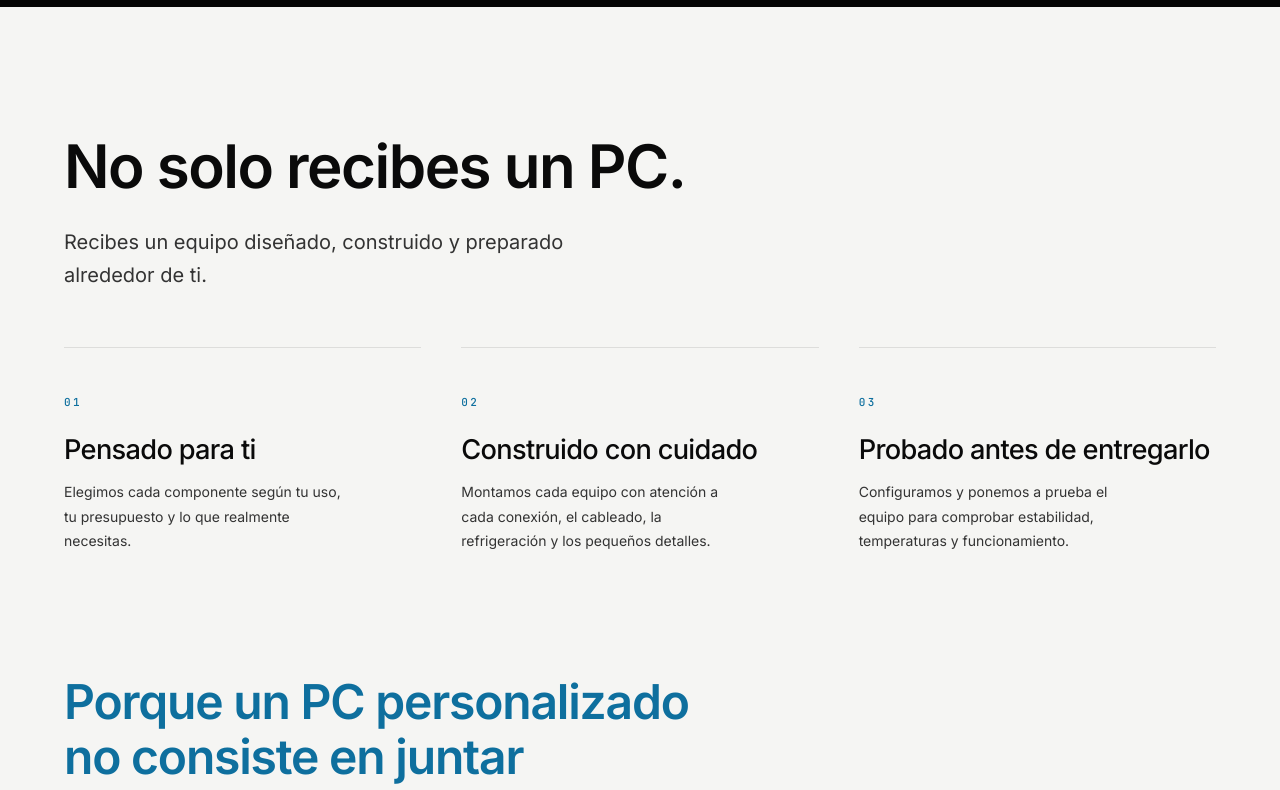
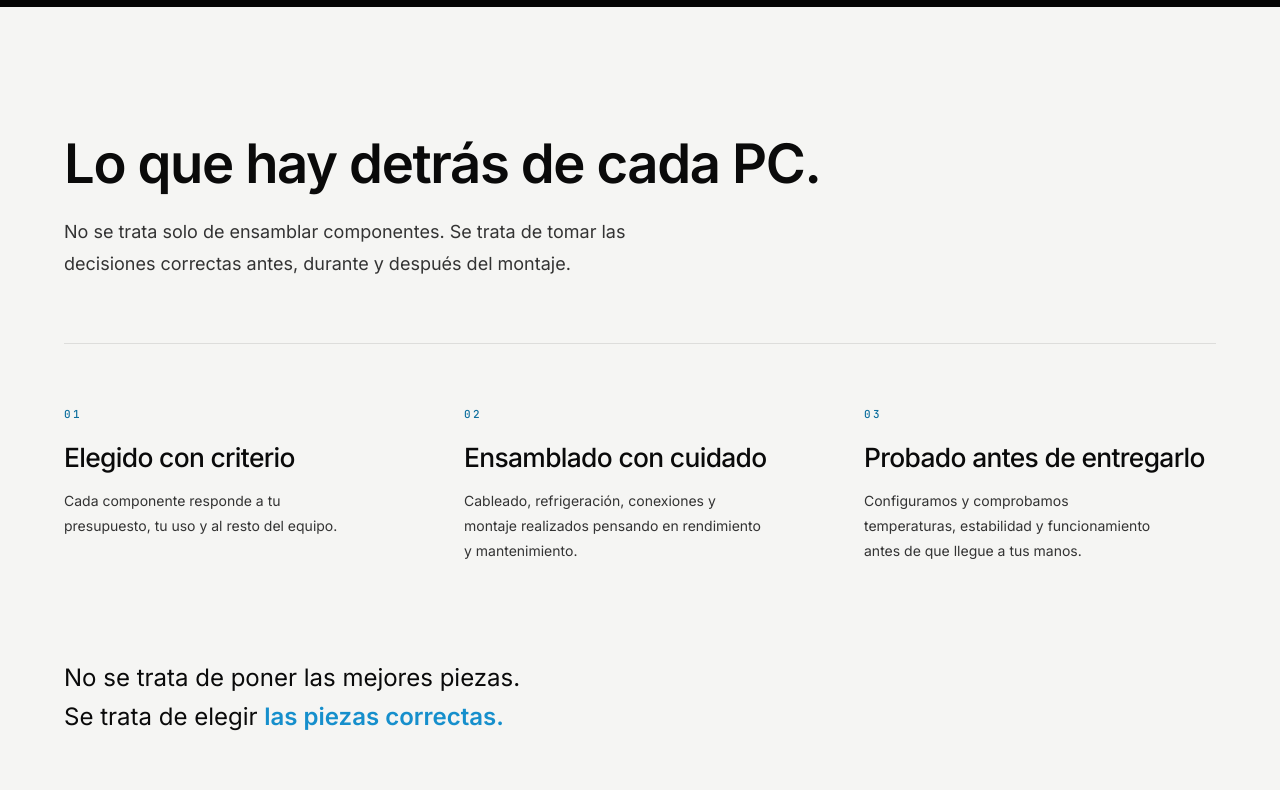
Before and after one commit to Nearcinho/pc-lab, a Next.js app: page /nosotros in a window 1280 px wide. Shown: the part 800-1590 px from the top of the page. Built offline with nearby package versions, Linux system fonts and the light colour scheme.

Commit message:
Nosotros: bloque 02 redisenado - criterio, cuidado, validacion

```diff
--- a/src/app/nosotros/page.tsx
+++ b/src/app/nosotros/page.tsx
@@ -15,18 +15,18 @@ const portraitAlt = "Nicolás Sánchez Negrete, fundador de PC LAB";
 const principles = [
   {
     n: "01",
-    title: "Pensado para ti",
-    text: "Elegimos cada componente según tu uso, tu presupuesto y lo que realmente necesitas.",
+    title: "Elegido con criterio",
+    text: "Cada componente responde a tu presupuesto, tu uso y al resto del equipo.",
   },
   {
     n: "02",
-    title: "Construido con cuidado",
-    text: "Montamos cada equipo con atención a cada conexión, el cableado, la refrigeración y los pequeños detalles.",
+    title: "Ensamblado con cuidado",
+    text: "Cableado, refrigeración, conexiones y montaje realizados pensando en rendimiento y mantenimiento.",
   },
   {
     n: "03",
     title: "Probado antes de entregarlo",
-    text: "Configuramos y ponemos a prueba el equipo para comprobar estabilidad, temperaturas y funcionamiento.",
+    text: "Configuramos y comprobamos temperaturas, estabilidad y funcionamiento antes de que llegue a tus manos.",
   },
 ];
 
@@ -96,35 +96,38 @@ export default function NosotrosPage() {
       </section>
 
       {/* 02 — LO QUE RECIBE EL CLIENTE */}
-      <section className="light-section bg-background py-28 sm:py-32" aria-label="Lo que recibe el cliente">
+      <section className="light-section bg-background py-28 sm:py-32" aria-label="Lo que hay detrás de cada PC">
         <div className="container-x">
+          <div className="max-w-3xl">
             <Reveal>
-            <h2 className="max-w-3xl font-display text-4xl font-semibold leading-[1.05] tracking-tight text-balance sm:text-6xl">
-              No solo recibes un PC.
+              <h2 className="text-4xl font-semibold leading-[1.05] tracking-tight text-balance sm:text-5xl lg:text-[3.4rem]">
+                Lo que hay detrás de cada PC.
               </h2>
             </Reveal>
             <Reveal delay={0.1}>
-            <p className="mt-7 max-w-xl text-lg leading-relaxed text-muted-2 sm:text-xl">
-              Recibes un equipo diseñado, construido y preparado alrededor de ti.
+              <p className="mt-6 max-w-xl text-base leading-[1.75] text-muted-2 sm:text-lg">
+                No se trata solo de ensamblar componentes. Se trata de tomar las decisiones correctas antes,
+                durante y después del montaje.
               </p>
             </Reveal>
+          </div>
 
-          <div className="mt-14 grid gap-x-10 gap-y-2 sm:grid-cols-2 lg:grid-cols-3">
+          <div className="mt-16 grid gap-x-12 border-t border-[#0a0a0a]/10 pt-14 sm:grid-cols-2 lg:grid-cols-3">
             {principles.map((p, i) => (
               <Reveal key={p.n} delay={0.05 * i}>
-                <article className="border-t border-[#0a0a0a]/10 py-9 lg:py-10">
+                <article>
                   <span className="font-mono text-[11px] font-medium uppercase tracking-[0.22em] text-brand-2">{p.n}</span>
-                  <h3 className="mt-5 font-display text-2xl font-medium tracking-tight sm:text-[1.7rem]">{p.title}</h3>
-                  <p className="mt-3 max-w-[32ch] text-sm leading-[1.75] text-muted-2">{p.text}</p>
+                  <h3 className="mt-4 font-display text-2xl font-medium tracking-tight sm:text-[1.65rem]">{p.title}</h3>
+                  <p className="mt-3 max-w-[34ch] text-sm leading-[1.8] text-muted-2">{p.text}</p>
                 </article>
               </Reveal>
             ))}
           </div>
 
           <Reveal delay={0.12}>
-            <p className="mt-20 max-w-2xl font-display text-3xl font-semibold leading-[1.15] tracking-tight text-brand-2 sm:text-5xl">
-              Porque un PC personalizado no consiste en juntar componentes. Consiste en hacer que todo tenga
-              sentido.
+            <p className="mt-24 max-w-2xl text-xl leading-[1.6] text-foreground sm:text-2xl">
+              No se trata de poner las mejores piezas.
+              <span className="block">Se trata de elegir <span className="font-semibold text-brand">las piezas correctas.</span></span>
             </p>
           </Reveal>
         </div>
```
Lines whose indentation alone changed are shown as unchanged.
